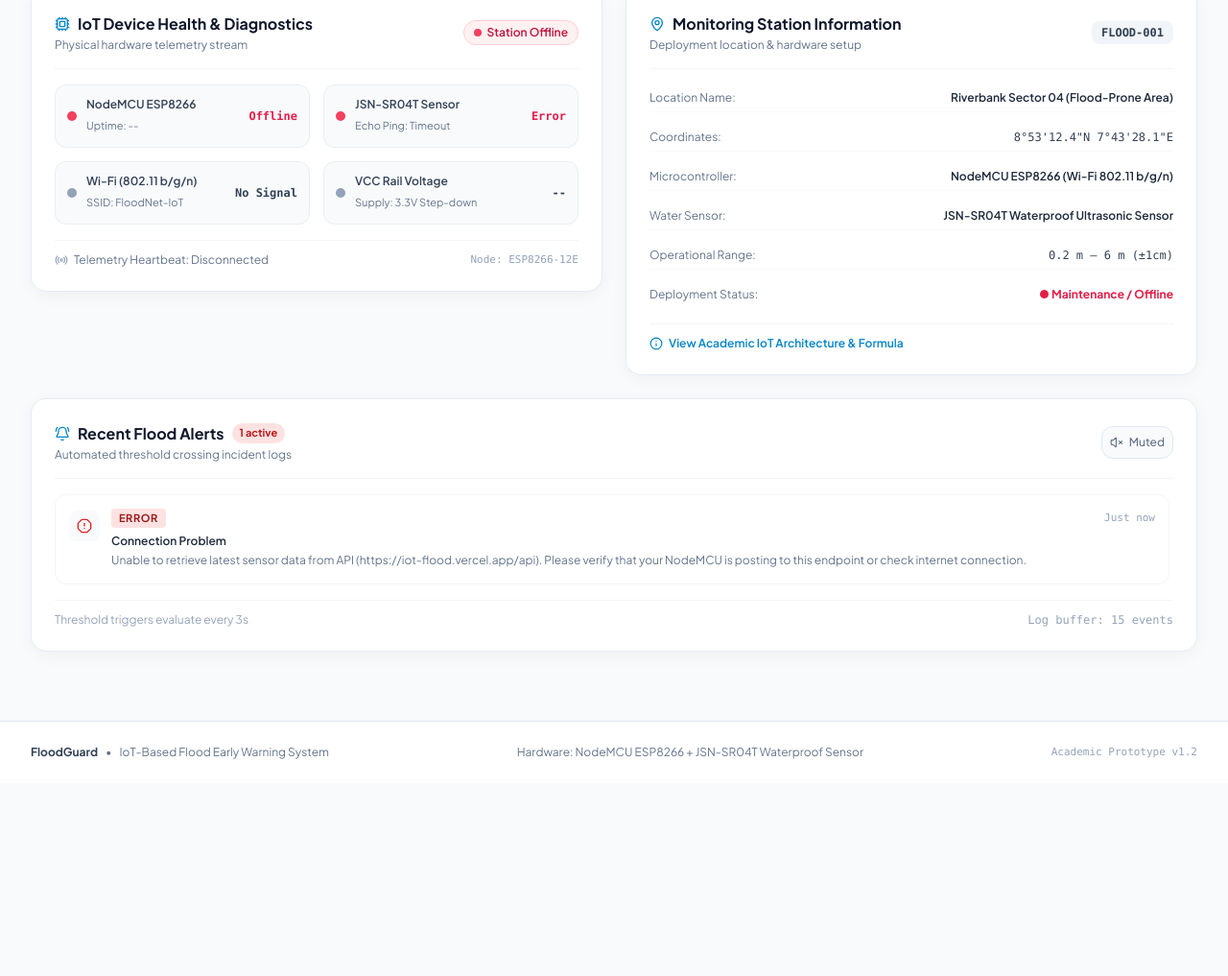
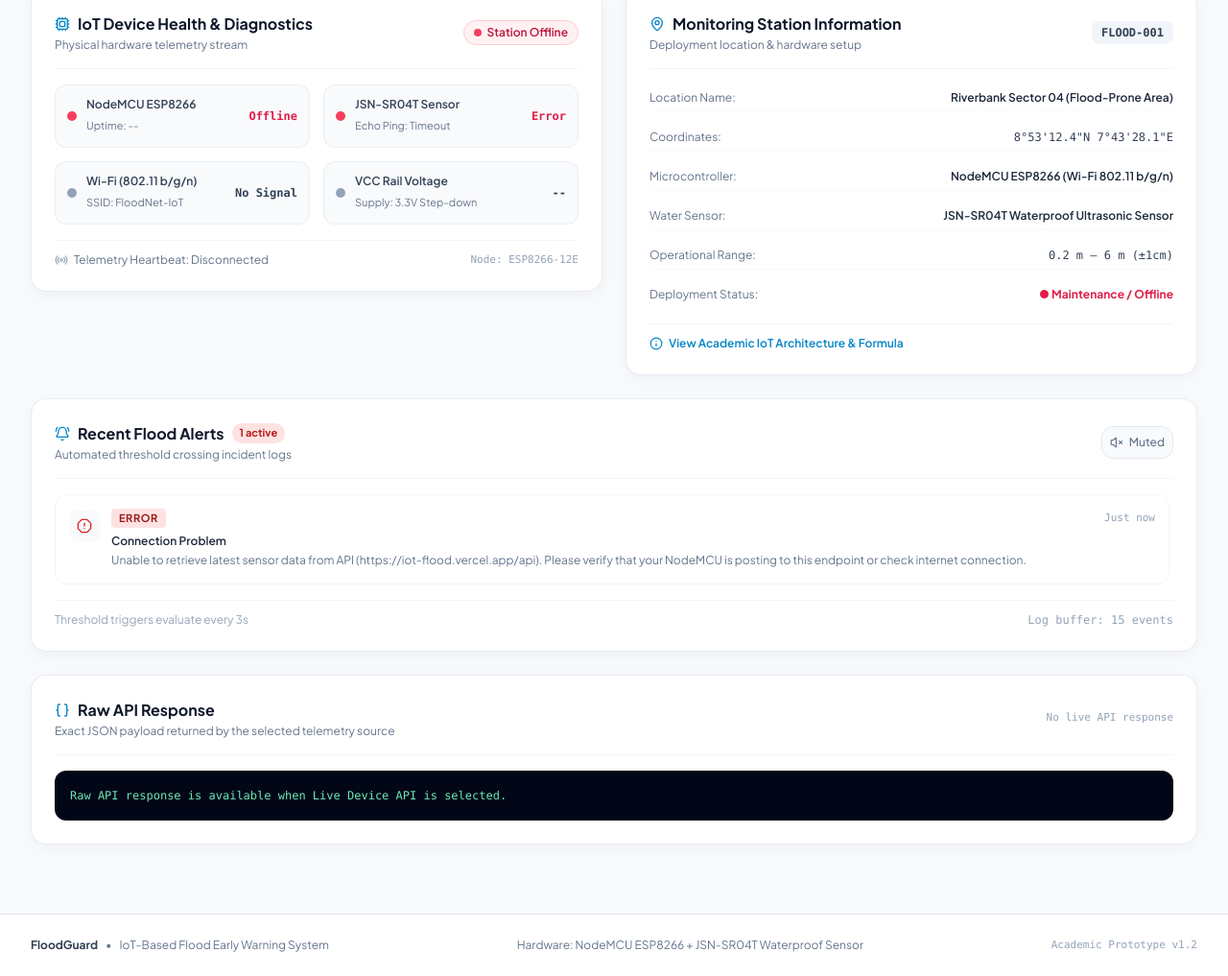
Before and after one commit to DamaMichaelYohanna/flood, a website: page index.html in a window 1280 px wide. Shown: the part 1169-2186 px from the top of the page at 96% size. Before the commit the page ends 1985 px from the top, so only its background shows below. Drawn offline with nearby package versions, Linux system fonts and the light colour scheme; no server answers.

Commit message:
Add raw telemetry API response panel
Co-authored-by: Copilot <223556219+Copilot@users.noreply.github.com>

```diff
--- a/index.html
+++ b/index.html
@@ -233,6 +233,21 @@
     <!-- ROW 5: RECENT ALERTS LOG -->
     <section id="alert-list-container">
       <!-- Rendered by AlertList.js -->
+    </section>
+
+    <!-- ROW 6: RAW API RESPONSE -->
+    <section class="glass-card rounded-2xl p-6">
+      <div class="flex flex-wrap items-center justify-between gap-3 pb-4 border-b border-slate-100">
+        <div>
+          <h3 class="text-base font-bold text-slate-900 flex items-center gap-2">
+            <i data-lucide="braces" class="w-4 h-4 text-sky-600"></i>
+            Raw API Response
+          </h3>
+          <p class="text-xs text-slate-500 mt-0.5">Exact JSON payload returned by the selected telemetry source</p>
+        </div>
+        <span id="raw-api-response-meta" class="text-[11px] font-mono text-slate-400">Waiting for live API response</span>
+      </div>
+      <pre id="raw-api-response" class="mt-4 max-h-96 overflow-auto rounded-xl bg-slate-950 p-4 text-xs leading-5 text-emerald-300 font-mono whitespace-pre-wrap break-words">Waiting for live API response...</pre>
     </section>
 
   </main>
--- a/js/app.js
+++ b/js/app.js
@@ -37,7 +37,7 @@ document.addEventListener('DOMContentLoaded', () => {
   iotPipelineModal.init();
 
   // Subscribe UI to DataService updates
-  window.dataService.subscribe(({ reading, history, alerts, deviceStatus }) => {
+  window.dataService.subscribe(({ reading, history, alerts, deviceStatus, rawApiResponse }) => {
     waterGauge.render(reading);
     riskStatus.render(reading);
     statisticCards.render(history, reading);
@@ -45,10 +45,26 @@ document.addEventListener('DOMContentLoaded', () => {
     deviceHealth.render(deviceStatus);
     monitoringStation.render(deviceStatus);
     alertList.render(alerts);
+    renderRawApiResponse(rawApiResponse);
 
     // Update Header Status Indicator
     updateHeaderStatus(reading, deviceStatus);
   });
+
+  function renderRawApiResponse(rawApiResponse) {
+    const output = document.getElementById('raw-api-response');
+    const meta = document.getElementById('raw-api-response-meta');
+    if (!output || !meta) return;
+
+    if (!rawApiResponse) {
+      output.textContent = 'Raw API response is available when Live Device API is selected.';
+      meta.textContent = 'No live API response';
+      return;
+    }
+
+    output.textContent = JSON.stringify(rawApiResponse, null, 2);
+    meta.textContent = `Last fetched: ${new Date().toLocaleTimeString()}`;
+  }
 
   function updateHeaderStatus(reading, deviceStatus) {
     const statusDot = document.getElementById('header-status-dot');
--- a/js/services/RestApiProvider.js
+++ b/js/services/RestApiProvider.js
@@ -70,6 +70,7 @@ class RestApiProvider {
                 reading: reading,
                 history: data.history || [],
                 alerts: data.alerts || [],
+                rawApiResponse: data,
                 deviceStatus: data.deviceStatus || {
                   station: window.appConfig.getStation(),
                   deviceOnline: reading.deviceOnline,
@@ -97,7 +98,13 @@ class RestApiProvider {
 
       this.isConnected = true;
       if (this.updateCallback) {
-        this.updateCallback({ reading, history, alerts, deviceStatus });
+        this.updateCallback({
+          reading,
+          history,
+          alerts,
+          deviceStatus,
+          rawApiResponse: { reading, history, alerts, deviceStatus }
+        });
       }
     } catch (err) {
       console.warn("RestApiProvider poll error:", err);
@@ -129,7 +136,8 @@ class RestApiProvider {
             deviceOnline: false,
             sensorConnected: false,
             lastCommunication: null
-          }
+          },
+          rawApiResponse: null
         });
       }
     }
```
